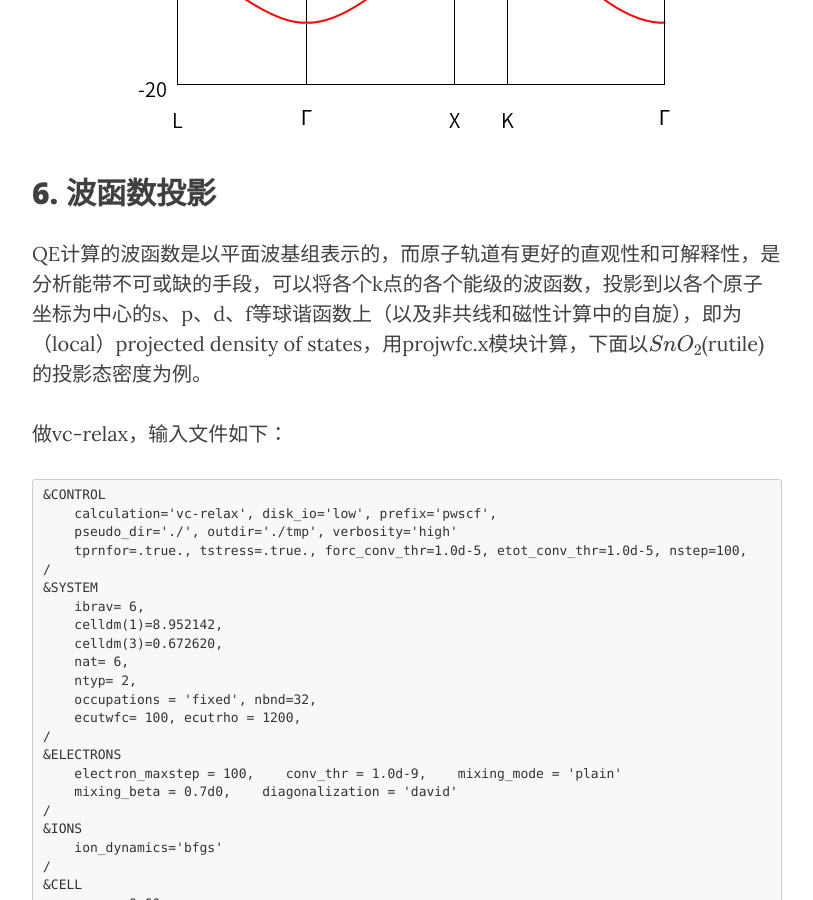
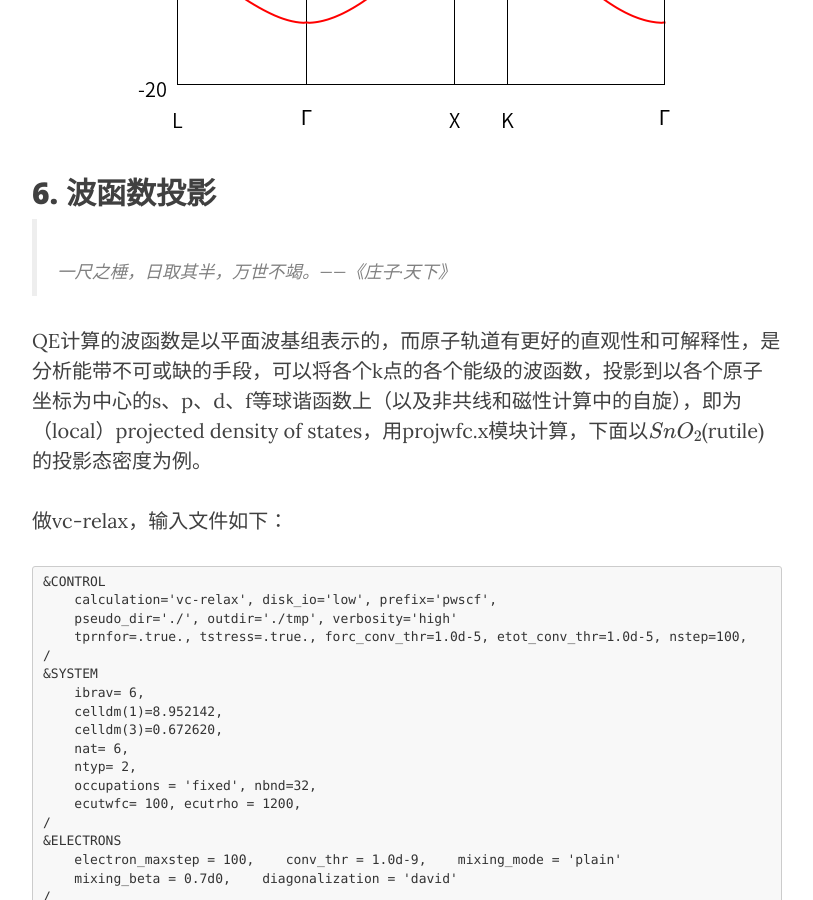
Before and after one commit to yyyu200/DFTbook, a Jekyll site: the page built from _posts/2019-04-01-HandsOn.md, in a window 1280 px wide and 900 px high, scrolled down 33019 px. Shown: the whole window, without its empty margins (233-1046 px from the left). Built offline with Jekyll 4.4.1, drawn with Linux system fonts in a browser that asks for light colours; nearby versions of some CDN libraries; formulas are drawn with MathJax 3; comment, search, counter and statistics services are not loaded.

Commit message:
modify at20190830-14:48:58-aliyun

```diff
--- a/_posts/2019-04-01-HandsOn.md
+++ b/_posts/2019-04-01-HandsOn.md
@@ -1148,6 +1148,7 @@ set xtics ("L"  0.00000,"{/Symbol G}"  1.24296,"X"  2.67820,"K"  3.18564,"{/Symb
 </p>
 
 ## 6. 波函数投影
+>一尺之棰，日取其半，万世不竭。——《庄子·天下》
 
 QE计算的波函数是以平面波基组表示的，而原子轨道有更好的直观性和可解释性，是分析能带不可或缺的手段，可以将各个k点的各个能级的波函数，投影到以各个原子坐标为中心的s、p、d、f等球谐函数上（以及非共线和磁性计算中的自旋），即为（local）projected density of states，用projwfc.x模块计算，下面以$SnO_{2}$(rutile)的投影态密度为例。
 
```
